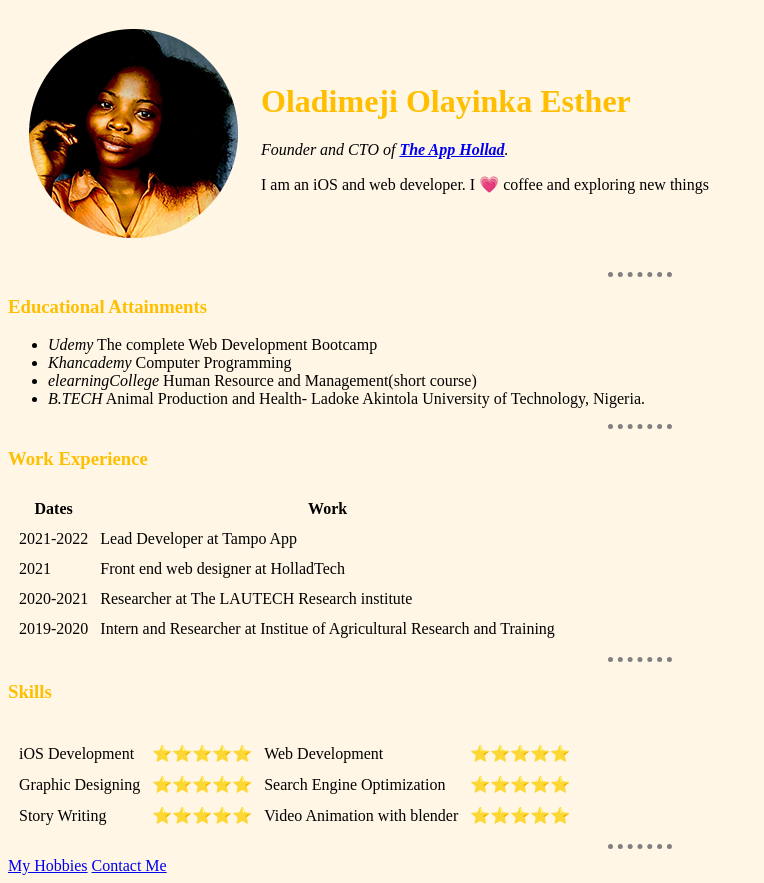
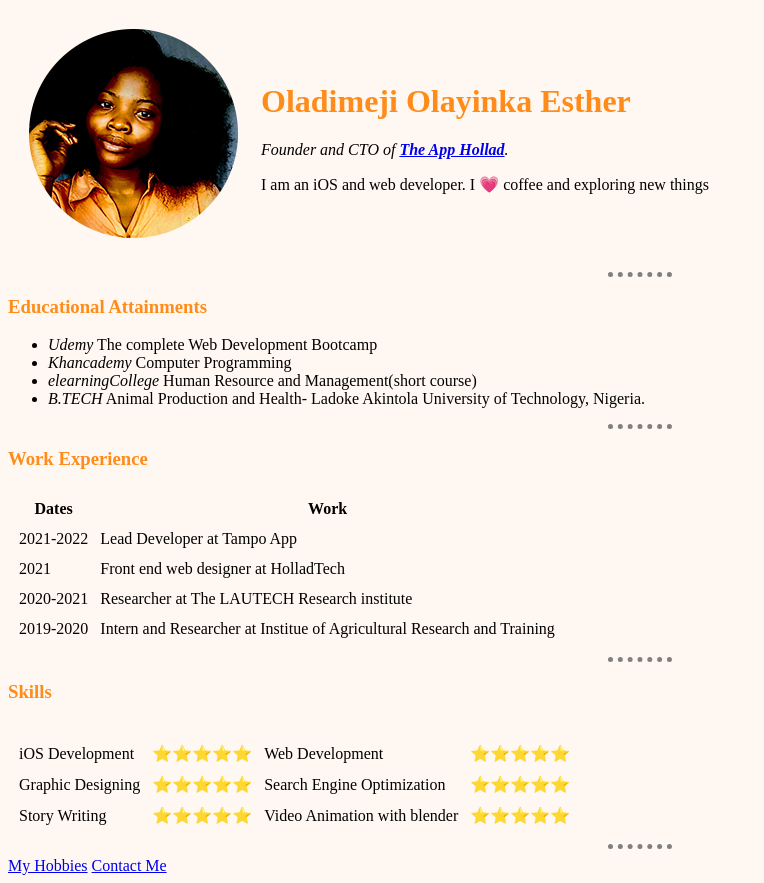
Before and after one commit to Holladworld/cv, a plain HTML site: page index.html in a window 1280 px wide. Shown: the whole page, without its empty margins (0-764 px from the left). Drawn offline with Linux system fonts and the light colour scheme.

Commit message:
Update styles.css

```diff
--- a/styles.css
+++ b/styles.css
@@ -1,5 +1,5 @@
 body {
-  background-color: #fff6e6;
+  background-color: #fff8f2;
 }
 
 hr {
@@ -10,9 +10,9 @@ hr {
   width: 5%;
 }
 h1 {
-  color: #ffbf00;
+  color: #ff8c1a;
 }
 
 h3 {
-    color: #ffbf00;
+    color: #ff8c1a;
 }
```
